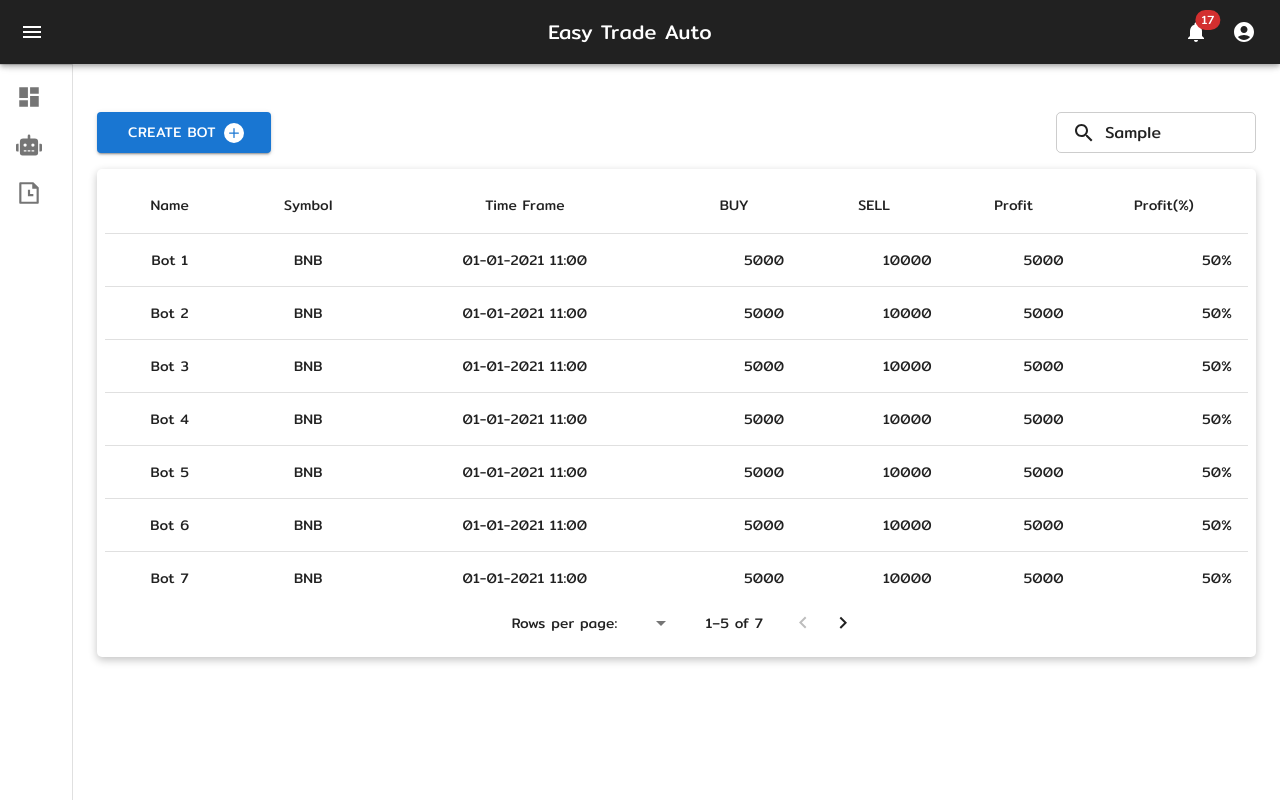
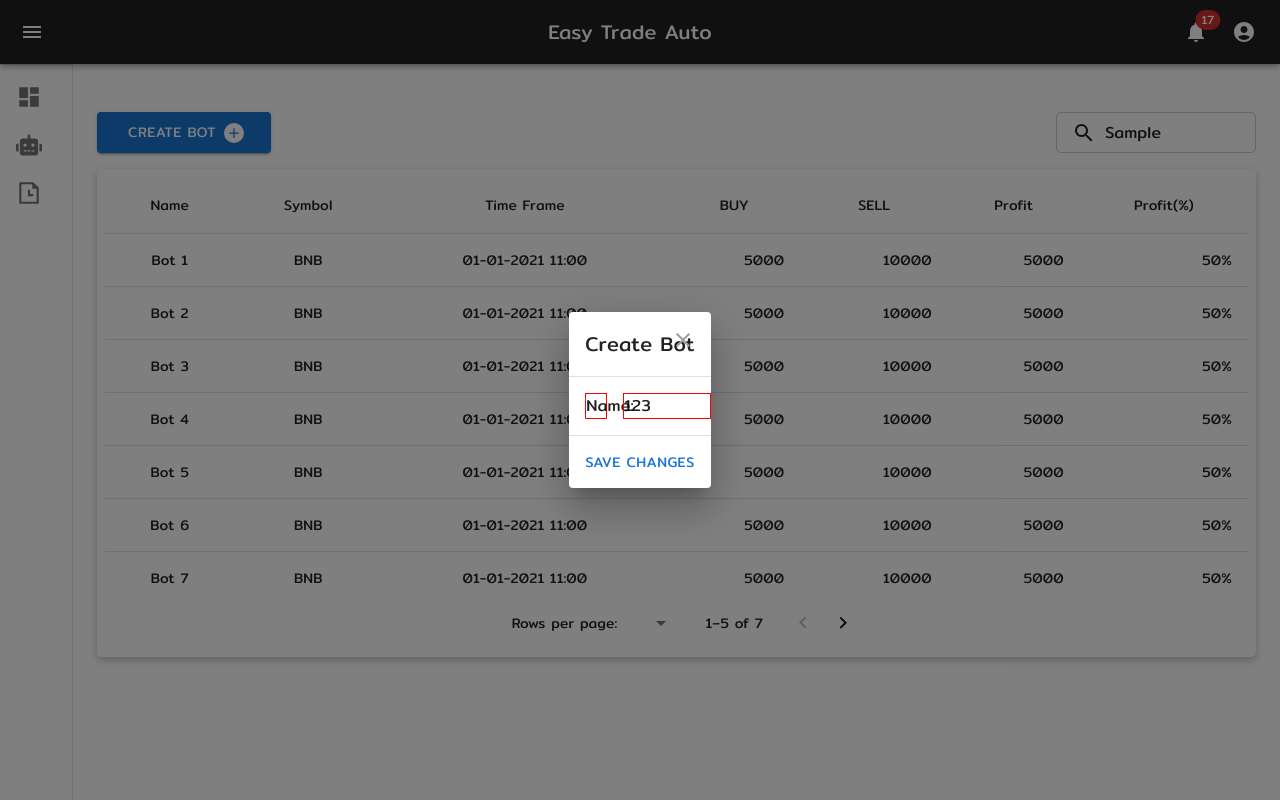
Before and after one commit to wizwingwing/eta-web-ui, a React (Create React App) app: page /bot in a window 1280 px wide. Both pictures are taken after typing "Sample" into the empty fields and a click on the button "CREATE BOT". Built offline with nearby package versions, Linux system fonts and the light colour scheme.

Commit message:
Create Dialog createBot

```diff
--- /dev/null
+++ b/src/Component/Dialog/CreateBot.dialog.tsx
@@ -0,0 +1,88 @@
+import * as React from 'react';
+import Button from '@mui/material/Button';
+import { styled } from '@mui/material/styles';
+import Dialog from '@mui/material/Dialog';
+import DialogTitle from '@mui/material/DialogTitle';
+import DialogContent from '@mui/material/DialogContent';
+import DialogActions from '@mui/material/DialogActions';
+import IconButton from '@mui/material/IconButton';
+import CloseIcon from '@mui/icons-material/Close';
+
+import {BoxContent, Component} from '../Element/CreateBot.Dialog.Element';
+const BootstrapDialog:any = styled(Dialog)(({ theme }) => ({
+  '& .MuiDialogContent-root': {
+    padding: theme.spacing(2),
+  },
+  '& .MuiDialogActions-root': {
+    padding: theme.spacing(1),
+  },
+}));
+
+export interface DialogTitleProps {
+  id: string;
+  children?: React.ReactNode;
+  onClose: () => void;
+}
+
+const BootstrapDialogTitle = (props: DialogTitleProps) => {
+  const { children, onClose, ...other } = props;
+
+  return (
+    <DialogTitle sx={{ m: 0, p: 2 }} {...other}>
+      {children}
+      {onClose ? (
+        <IconButton
+          aria-label="close"
+          onClick={onClose}
+          sx={{
+            position: 'absolute',
+            right: 8,
+            top: 8,
+            color: (theme) => theme.palette.grey[500],
+          }}
+        >
+          <CloseIcon />
+        </IconButton>
+      ) : null}
+    </DialogTitle>
+  );
+};
+
+interface Props {
+open: boolean;
+setOpen: any;
+}
+
+export default function CreateBot({ open, setOpen}: Props) {
+
+    const handleClose = () => {
+    setOpen(false);
+  };
+
+  return (
+    <div>
+      <BootstrapDialog
+        onClose={handleClose}
+        aria-labelledby="customized-dialog-title"
+        open={open}
+      >
+        <BootstrapDialogTitle id="customized-dialog-title" onClose={handleClose}>
+          Create Bot
+        </BootstrapDialogTitle>
+        <DialogContent  dividers>
+          <Component col={"100%"}>
+            <Component col={"20% 80%"}>
+              <BoxContent>Name:</BoxContent>
+              <BoxContent>123</BoxContent>
+            </Component>
+          </Component>
+        </DialogContent>
+        <DialogActions>
+          <Button autoFocus onClick={handleClose}>
+            Save changes
+          </Button>
+        </DialogActions>
+      </BootstrapDialog>
+    </div>
+  );
+}
--- /dev/null
+++ b/src/Component/Element/CreateBot.Dialog.Element.tsx
@@ -0,0 +1,15 @@
+import styled from "styled-components"
+
+export const Component = styled.div`
+    width: 100%;
+    display: grid;
+    grid-template-columns: ${({ col }: { col?: string }) => col ? col : "repeat(3,1fr)"};
+    grid-gap: 1rem;
+`
+export const BoxContent = styled.div`
+    /* background: #212121; */
+    width: 100%;
+    border: 1px solid red;
+    display: flex;
+    align-items: center;
+`
--- a/src/Component/Page/ManageBot/ManageBot.tsx
+++ b/src/Component/Page/ManageBot/ManageBot.tsx
@@ -1,5 +1,5 @@
 /* eslint-disable react-hooks/exhaustive-deps */
-import React from 'react'
+import React, { useState } from 'react'
 import { styled, alpha } from '@mui/material/styles';
 import Button from '@mui/material/Button';
 import { BsPlusCircleFill } from 'react-icons/bs';
@@ -7,6 +7,7 @@ import { BoxContent, BoxSearch, Component } from '../../Element/ManageBot.Elemen
 import Overview from './Overview';
 import SearchIcon from '@mui/icons-material/Search';
 import InputBase from '@mui/material/InputBase';
+import CreateBot from '../../Dialog/CreateBot.dialog';
 
 const Search = styled('div')(({ theme }) => ({
   position: 'relative',
@@ -53,12 +54,23 @@ const StyledInputBase = styled(InputBase)(({ theme }) => ({
   },
 }));
 
+
+
 export default function ManageBot() {
+  const [open, setOpen] = useState(false)
+
+  const handleClickOpen = () => {
+    setOpen(true);
+  };
 
   return (
     <Component col={"100%"}>
       <Component col={"15% 85%"}>
-        <Button variant="contained" endIcon={<BsPlusCircleFill />}>
+        <Button
+          variant="contained"
+          endIcon={<BsPlusCircleFill />}
+          onClick={handleClickOpen}
+        >
           Create Bot
         </Button>
         <BoxSearch>
@@ -80,6 +92,7 @@ export default function ManageBot() {
       <BoxContent>
         <Overview />
       </BoxContent>
+      <CreateBot open={open} setOpen={setOpen}/>
     </Component >
   )
 }
```
